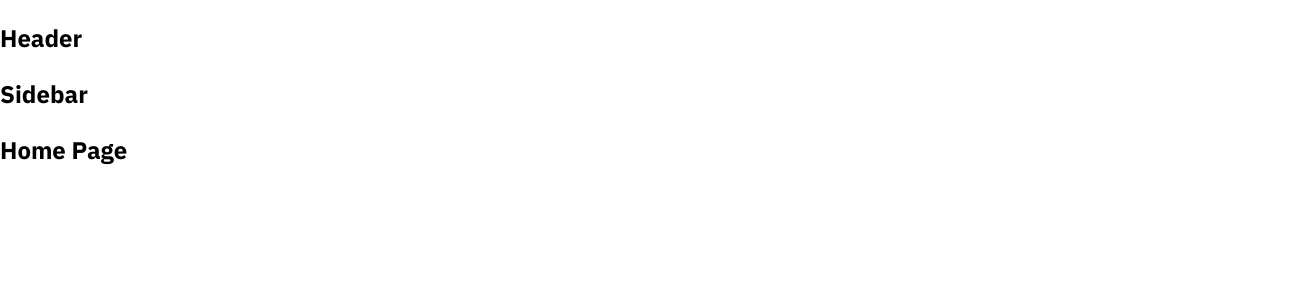
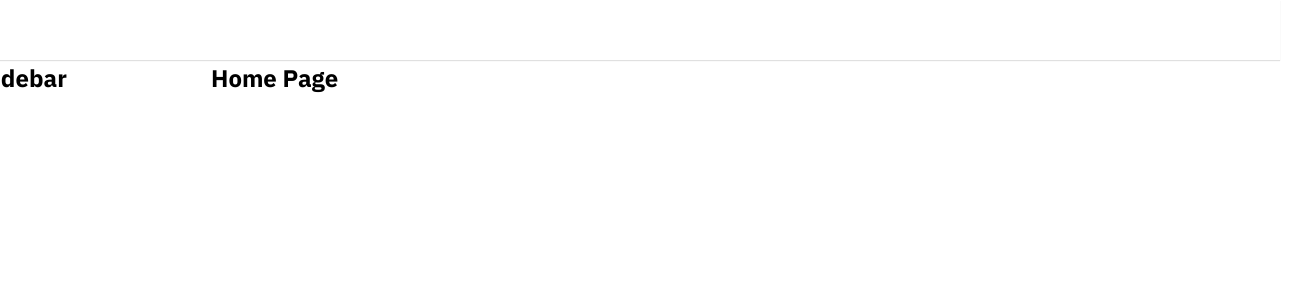
Before and after one commit to billdng24/tiktok-ui, a React (Create React App) app: page / in a window 1280 px wide. Shown: the top 300 px of the page, 1301 px wide, since content can reach past the window. Built offline with nearby package versions, Linux system fonts and the light colour scheme.

Commit message:
Dựng khung Layout mặc định

```diff
--- a/package.json
+++ b/package.json
@@ -6,6 +6,7 @@
     "@testing-library/jest-dom": "^5.16.5",
     "@testing-library/react": "^13.4.0",
     "@testing-library/user-event": "^13.5.0",
+    "classnames": "^2.3.2",
     "normalize.css": "^8.0.1",
     "react": "^18.2.0",
     "react-dom": "^18.2.0",
--- a/src/components/GlobalStyles/GlobalStyles.scss
+++ b/src/components/GlobalStyles/GlobalStyles.scss
@@ -3,9 +3,15 @@
 
 :root {
     --primary: #fe2c55;
+
+    // Default layout
+    --default-layout-header-height: 60px;
+    --default-layout-width: 1322px;
 }
 
 * {
+    margin: 0;
+    padding: 0;
     box-sizing: border-box;
 }
 
--- a/src/components/Layout/DefaultLayout copy/index.js
+++ b/src/components/Layout/DefaultLayout copy/index.js
@@ -1,6 +1,6 @@
 import Header from '../components/Header';
 
-function DefaultLayout({ children }) {
+function HeaderOnly({ children }) {
     return (
         <div>
             <Header />
@@ -11,4 +11,4 @@
     );
 }
 
-export default DefaultLayout;
+export default HeaderOnly;
--- /dev/null
+++ b/src/components/Layout/DefaultLayout/DefaultLayout.module.scss
@@ -0,0 +1,14 @@
+.wrapper{
+    display: flex;
+    flex-direction: column;
+    align-items: center;
+}
+
+.container{
+    width: var(--default-layout-width);
+    display: flex;
+}
+
+.content {
+    flex: 1;
+}
--- /dev/null
+++ b/src/components/Layout/DefaultLayout/Sidebar/Sidebar.module.scss
@@ -0,0 +1,3 @@
+.wrapper{
+    width: 232px;
+}
--- a/src/components/Layout/DefaultLayout/Sidebar/index.js
+++ b/src/components/Layout/DefaultLayout/Sidebar/index.js
@@ -1,5 +1,14 @@
+import classNames from 'classnames/bind';
+import styles from './Sidebar.module.scss';
+
+const cx = classNames.bind(styles);
+
 function Sidebar() {
-    return <h2>Sidebar</h2>
+    return (
+        <aside className={cx('wrapper')}>
+            <h2>Sidebar</h2>
+        </aside>
+    );
 }
 
 export default Sidebar;
--- a/src/components/Layout/DefaultLayout/index.js
+++ b/src/components/Layout/DefaultLayout/index.js
@@ -1,13 +1,17 @@
+import classNames from 'classnames/bind';
 import Header from '../components/Header';
 import Sidebar from './Sidebar';
+import styles from './DefaultLayout.module.scss'
+
+const cx = classNames.bind(styles)
 
 function DefaultLayout({ children }) {
     return (
-        <div>
+        <div className={cx('wrapper')}>
             <Header />
-            <div className="container">
+            <div className={cx('container')}>
                 <Sidebar />
-                <div className="content">{children}</div>
+                <div className={cx('content')}>{children}</div>
             </div>
         </div>
     );
--- /dev/null
+++ b/src/components/Layout/components/Header/Header.module.scss
@@ -0,0 +1,12 @@
+.wrapper {
+    width: 100%;
+    height: var(--default-layout-header-height, 60px);
+    box-shadow: 0px 1px 1px rgb(0 0 0 / 12%);
+    display: flex;
+    justify-content: center;
+}
+
+.innner {
+    height: 100%;
+    width: var(--default-layout-width);
+}
--- a/src/components/Layout/components/Header/index.js
+++ b/src/components/Layout/components/Header/index.js
@@ -1,5 +1,14 @@
+import classNames from 'classnames/bind';
+import styles from './Header.module.scss'
+
+const cx = classNames.bind(styles)
+
 function Header() {
-    return <h2>Header</h2>
+    return <header className={cx('wrapper')}>
+        <div className={cx('innner')}>
+
+        </div>
+    </header>
 }
 
 export default Header;
```
Also changed, not shown: 2 other files (tests, documents, lock files or other folders).
